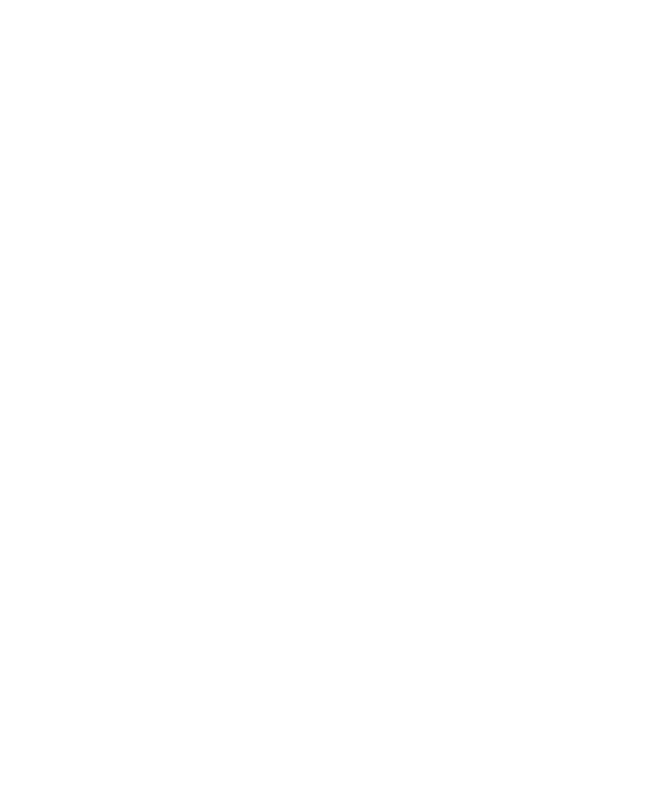
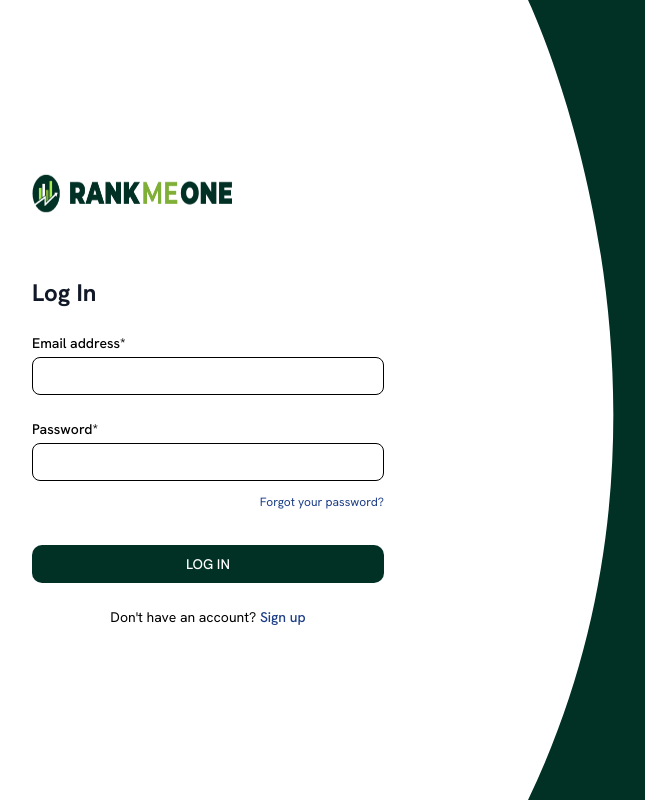
Before and after one commit to buzzaaaaar/cgp_fe, a React (Create React App) app: page /Login in a window 1280 px wide. Before the commit this address had no page. Shown: the whole page, without its empty margins (112-757 px from the left). Built offline with nearby package versions, Linux system fonts and the light colour scheme.

Commit message:
Login Page

```diff
--- a/src/App.js
+++ b/src/App.js
@@ -4,6 +4,7 @@
 import ProjectsPage from './pages/ProjectsPage';
 import FolderPage from './pages/FolderPage';
 import FolderPageWithDesign from './pages/FolderPageWithDesign';
+import LoginPage from './pages/LoginPage';
 
 function App() {
   return (
@@ -13,6 +14,7 @@
         <Route path="/projects" element={<ProjectsPage />} />
         <Route path="/Folder" element={<FolderPage />} />
         <Route path="/FolderPageDesign" element={<FolderPageWithDesign />} />
+        <Route path="/Login" element={<LoginPage />} />
 
       </Routes>
     </Router>
--- /dev/null
+++ b/src/pages/LoginPage.jsx
@@ -0,0 +1,170 @@
+import React, { useState } from 'react';
+import { Link } from 'react-router-dom';
+import logo from '../assets/rankmeone.png';
+
+export default function LoginPage() {
+  const [email, setEmail] = useState('');
+  const [emailError, setEmailError] = useState(false);
+  const [password, setPassword] = useState('');
+  const [passwordError, setPasswordError] = useState(false);
+
+  const handleEmailChange = (e) => {
+    setEmail(e.target.value);
+    setEmailError(false);
+  };
+
+  const handlePasswordChange = (e) => {
+    setPassword(e.target.value);
+    setPasswordError(false);
+  };
+
+  const handleSubmit = (e) => {
+    e.preventDefault();
+    const emailPattern = /^[^\s@]+@[^\s@]+\.[^\s@]+$/;
+    const validPassword = '12345'; // Example correct password
+    const isEmailValid = emailPattern.test(email);
+    const isPasswordValid = /^\d{5}$/.test(password) && password === validPassword;
+
+    if (!isEmailValid && !isPasswordValid) {
+      setEmail('');
+      setPassword('');
+      setEmailError(true);
+      setPasswordError(true);
+      return;
+    }
+
+    if (!isEmailValid) {
+      setEmail('');
+      setPassword('');
+      setEmailError(true);
+      setPasswordError(false);
+      return;
+    }
+
+    if (!isPasswordValid) {
+      setEmail('');
+      setPassword('');
+      setPasswordError(true);
+      setEmailError(false);
+      return;
+    }
+
+    // Proceed with login logic if both are valid
+  };
+
+  return (
+    <div className="flex h-screen font-hanken">
+      {/* Left Side (White part) */}
+      <div className="w-full md:w-1/2 flex items-center justify-center bg-white relative">
+        <div className="max-w-md w-full px-12 py-10">
+          {/* Logo positioned above the heading with space */}
+          <div className="mb-16">
+            <img
+              src={logo}
+              alt="RankMeOne Logo"
+              style={{ width: '200px', height: '40px' }}
+            />
+          </div>
+
+          <h2 className="text-left text-2xl font-bold text-gray-900">Log In</h2>
+          <form className="mt-6 space-y-6" onSubmit={handleSubmit}>
+            <div>
+              <label htmlFor="email" className="block text-sm font-medium" style={{ color: '#000000' }}>
+                Email address*
+              </label>
+              <input
+                id="email"
+                name="email"
+                type="text"
+                value={email}
+                onChange={handleEmailChange}
+                placeholder={emailError ? 'Please enter a valid email address.' : ''}
+                className="appearance-none rounded-[8px] relative block w-full px-3 py-2 border text-gray-900 focus:outline-none focus:ring-green-600 focus:border-green-600 focus:z-10 sm:text-sm mt-1"
+                style={{
+                  borderColor: '#000000',
+                  color: '#000000',
+                  '::placeholder': {
+                    color: '#898888',
+                  },
+                }}
+              />
+            </div>
+            <div className="space-y-2">
+              <div>
+                <label htmlFor="password" className="block text-sm font-medium" style={{ color: '#000000' }}>
+                  Password*
+                </label>
+                <input
+                  id="password"
+                  name="password"
+                  type="password"
+                  value={password}
+                  onChange={handlePasswordChange}
+                  placeholder={passwordError ? 'Please enter a valid password.' : ''}
+                  className="appearance-none rounded-[8px] relative block w-full px-3 py-2 border text-gray-900 focus:outline-none focus:ring-green-600 focus:border-green-600 focus:z-10 sm:text-sm mt-1"
+                  style={{
+                    borderColor: '#000000',
+                    color: '#000000',
+                    '::placeholder': {
+                      color: '#898888',
+                    },
+                  }}
+                />
+              </div>
+              <div className="text-right -mt-1">
+                <Link
+                  to="/forgot-password"
+                  className="text-xs hover:underline"
+                  style={{ color: '#1C3D86' }}
+                >
+                  Forgot your password?
+                </Link>
+              </div>
+            </div>
+            <div className="pt-2">
+              <button
+                type="submit"
+                className="group relative w-full flex justify-center py-2 px-4 border border-transparent text-sm font-medium rounded text-white focus:outline-none uppercase"
+                style={{
+                  backgroundColor: '#013024',
+                  borderRadius: '10px',
+                }}
+                onMouseOver={(e) => {
+                  e.currentTarget.style.border = '1px solid #013024';
+                  e.currentTarget.style.color = '#013024';
+                  e.currentTarget.style.backgroundColor = 'white';
+                }}
+                onMouseOut={(e) => {
+                  e.currentTarget.style.border = '1px solid transparent';
+                  e.currentTarget.style.color = 'white';
+                  e.currentTarget.style.backgroundColor = '#013024';
+                }}
+              >
+                Log In
+              </button>
+            </div>
+            <p className="mt-6 text-center text-sm" style={{ color: '#000000' }}>
+              Don't have an account?{' '}
+              <Link
+                to="/signup"
+                className="font-medium hover:underline"
+                style={{ color: '#1C3D86' }}
+              >
+                Sign up
+              </Link>
+            </p>
+          </form>
+        </div>
+      </div>
+
+      {/* Right Side (Green part) - Using a custom SVG for the curve */}
+      <div className="hidden md:block md:w-1/2 bg-white relative">
+        <div className="absolute inset-0">
+          <svg viewBox="0 0 100 100" preserveAspectRatio="none" className="h-full w-full">
+            <path d="M0,0 L100,0 L100,100 L0,100 C30,50 0,0 0,0 Z" fill="#013024" />
+          </svg>
+        </div>
+      </div>
+    </div>
+  );
+}
```
Also changed, not shown: src/assets/rankmeone.png (added).
